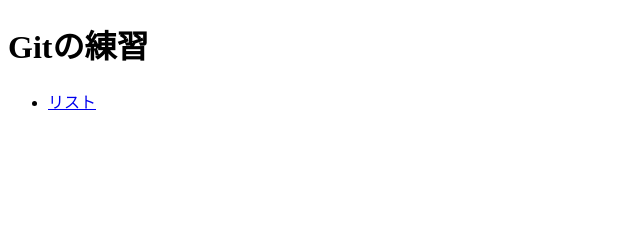
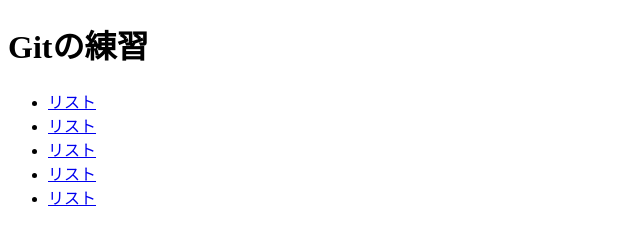
Before and after one commit to yumeme777/git-test, a plain HTML site: page index.html in a window 1280 px wide. Shown: the whole page, without its empty margins (0-640 px from the left). Drawn offline with Linux system fonts and the light colour scheme.

Commit message:
navを４つ追加

```diff
--- a/index.html
+++ b/index.html
@@ -13,6 +13,10 @@
   <nav class="header_nav">
     <ul class="nav_list">
       <li class="nav_item"><a href="#" class="nav_link">リスト</a></li>
+      <li class="nav_item"><a href="#" class="nav_link">リスト</a></li>
+      <li class="nav_item"><a href="#" class="nav_link">リスト</a></li>
+      <li class="nav_item"><a href="#" class="nav_link">リスト</a></li>
+      <li class="nav_item"><a href="#" class="nav_link">リスト</a></li>
     </ul>
   </nav>
 </body>
```
